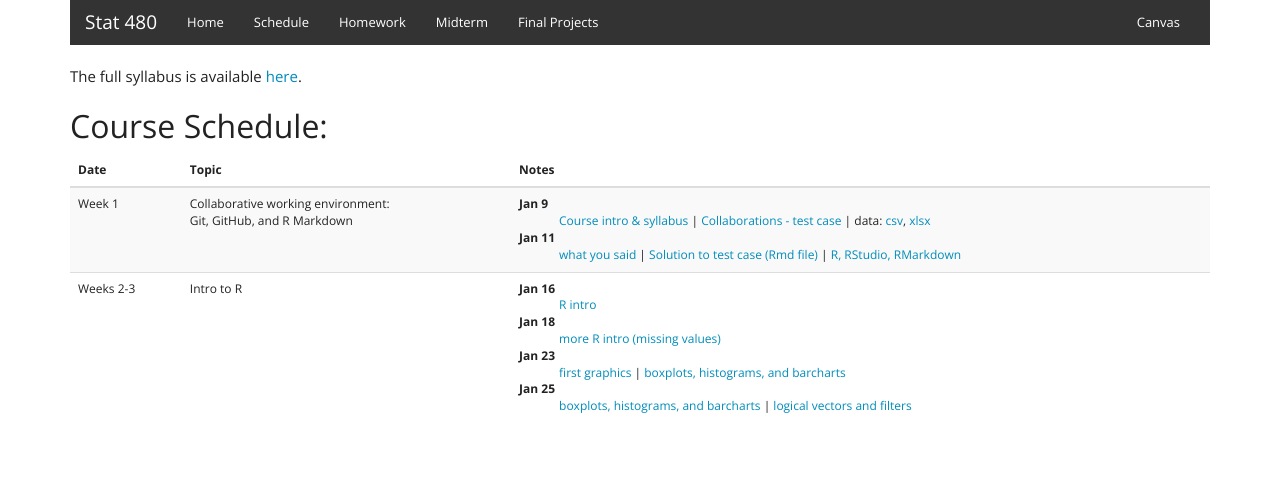
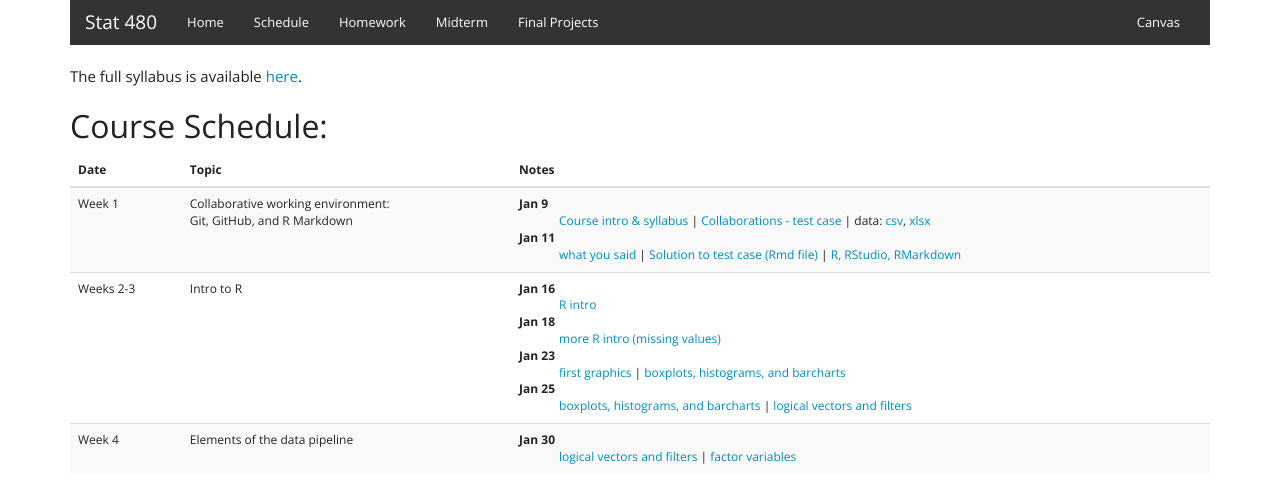
Before and after one commit to Stat480-at-ISU/Stat480-at-ISU.github.io-2019, a Jekyll site: the page built from schedule.html, in a window 1280 px wide. Shown: the top 503 px of the page. Built offline with Jekyll 4.4.1, drawn with Linux system fonts in a browser that asks for light colours.

Commit message:
links updated

```diff
--- a/schedule.html
+++ b/schedule.html
@@ -50,6 +50,7 @@ The full syllabus is available <a href="syllabus.pdf" target=_blank>here</a>.
                      <dt>Jan 25</dt>
           <dd> <a href="../materials/02_r-intro/03_r-graphics.html" target=_blank>boxplots, histograms, and barcharts</a> | <a href="../materials/02_r-intro/04_logical.html" target=_blank>logical vectors and filters</a>
           </dd>
+
 <!--          <dt>Jan 19</dt>
           <dd>slides: <a href="../materials/02_reading-files/01_ascii.html" target=_blank>reading files</a> | <a href="../materials/02_reading-files/02_ascii-solution.html" target=_blank>your turn solution</a><br>
           lab: <a href="../materials/labs/01_lab.html" target=_blank>lab assignment #1</a>
@@ -63,6 +64,18 @@ slides: <a href="../materials/02_reading-files/01_ascii.html" target=_blank>read
           </dl>
         </td>
       </tr>
+      <tr>
+        <td>Week 4</td>
+        <td>Elements of the data pipeline</td>
+        <td>
+          <dl>
+                     <dt>Jan 30</dt>
+          <dd>  <a href="../materials/02_r-intro/04_logical.html" target=_blank>logical vectors and filters</a> | <a href="../materials/02_r-intro/05_factors.html" target=_blank>factor variables</a>
+          </dd>
+          </dl>
+        </td>
+      </tr>
+
 <!--      <tr>
         <td>Weeks 3-6</td>
         <td>Computing with data: Numeric and graphic summaries, tidying data</td>
```
